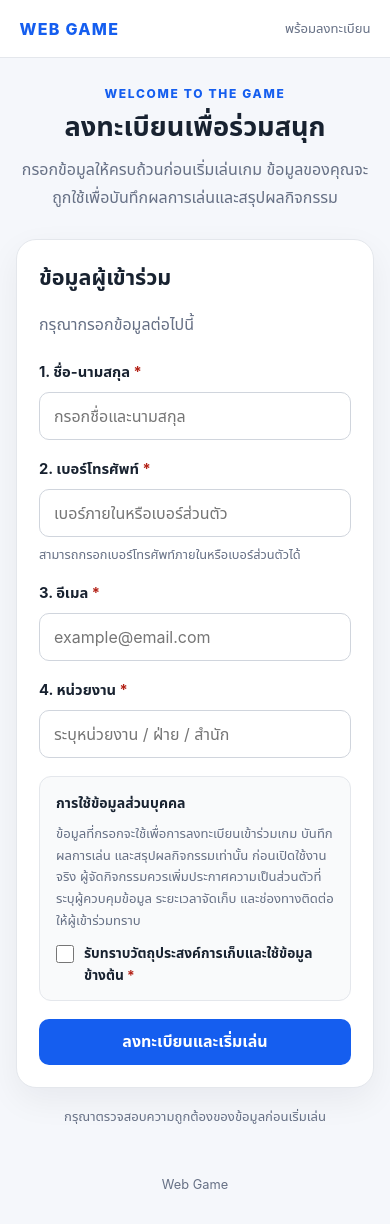
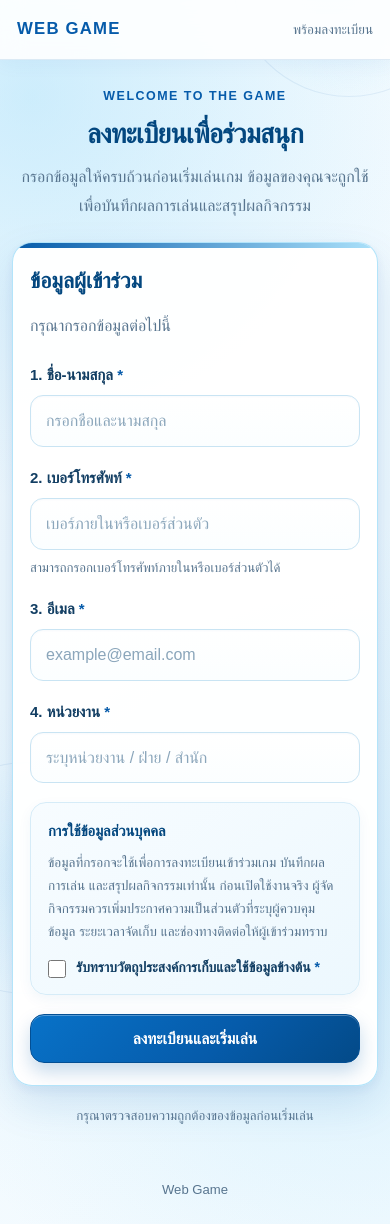
Before and after one commit to MWACIsystem/Web-Game, a plain HTML site: page index.html in a window 390 px wide. Drawn offline with Linux system fonts and the light colour scheme; a web font is replaced by a local one.

Commit message:
Update style.css

```diff
--- a/style.css
+++ b/style.css
@@ -1,121 +1,578 @@
-/* Existing game styling plus registration form styles */
+@import url('https://fonts.googleapis.com/css2?family=IBM+Plex+Sans+Thai:wght@300;400;500;600;700&display=swap');
+
 :root {
   color-scheme: light;
-  --ink: #182230;
-  --muted: #667085;
-  --line: #e4e7ec;
-  --surface: #ffffff;
-  --page: #f5f7fb;
-  --primary: #155eef;
-  --primary-dark: #004eeb;
-  --success: #067647;
-  --danger: #b42318;
-  font-family: Inter, "Noto Sans Thai", Tahoma, sans-serif;
+  --blue: #065BAA;
+  --blue-deep: #03477F;
+  --sky: #ABE1FA;
+  --sky-soft: #EFF9FF;
+  --sky-pale: #F7FCFF;
+  --ink: #123E63;
+  --muted: #58758F;
+  --line: #D5EAF6;
+  --surface: #FFFFFF;
+  --page: #F2FAFF;
+  --shadow-card: 0 18px 42px rgba(6, 91, 170, .13), 0 4px 12px rgba(6, 91, 170, .07);
+  --shadow-soft: 0 9px 22px rgba(6, 91, 170, .11);
+  --shadow-button: 0 9px 18px rgba(6, 91, 170, .22), inset 0 1px 0 rgba(255, 255, 255, .3);
+  font-family: 'IBM Plex Sans Thai', sans-serif;
 }
 
-* { box-sizing: border-box; }
-body { margin: 0; color: var(--ink); background: var(--page); min-height: 100vh; }
-button, input { font: inherit; }
-.site-header { min-height: 68px; padding: 0 clamp(18px, 5vw, 64px); display: flex; align-items: center; justify-content: space-between; background: var(--surface); border-bottom: 1px solid var(--line); }
-.brand { color: var(--primary); font-weight: 800; letter-spacing: .08em; text-decoration: none; }
-.connection-status { color: var(--muted); font-size: .82rem; }
-.page-shell { width: min(720px, calc(100% - 32px)); margin: 42px auto; }
-.hero { text-align: center; margin-bottom: 28px; }
-.eyebrow { margin: 0 0 8px; color: var(--primary); font-size: .75rem; font-weight: 800; letter-spacing: .14em; }
-h1 { margin: 0; font-size: clamp(1.7rem, 5vw, 2.5rem); line-height: 1.3; }
-.intro { max-width: 560px; margin: 12px auto 0; color: var(--muted); line-height: 1.7; }
-.panel { padding: clamp(22px, 5vw, 36px); background: var(--surface); border: 1px solid var(--line); border-radius: 20px; box-shadow: 0 12px 34px rgba(16, 24, 40, .06); }
-h2 { margin: 0 0 10px; font-size: 1.35rem; }
-.muted { color: var(--muted); line-height: 1.65; }
-.stack { display: grid; gap: 18px; margin-top: 24px; }
-.field-group { display: grid; gap: 8px; }
-label { font-size: .92rem; font-weight: 700; }
-input:not([type="checkbox"]) { width: 100%; min-height: 48px; padding: 12px 14px; border: 1px solid #d0d5dd; border-radius: 10px; outline: none; background: #fff; }
-input:focus { border-color: var(--primary); box-shadow: 0 0 0 3px rgba(21, 94, 239, .12); }
-.field-group small { color: var(--muted); font-size: .8rem; line-height: 1.5; }
-.required { color: var(--danger); }
-.privacy-note { padding: 14px 16px; border: 1px solid var(--line); border-radius: 12px; background: #f9fafb; }
-.privacy-note p { margin: 0 0 8px; color: var(--muted); font-size: .82rem; line-height: 1.65; }
-.privacy-note p strong { color: var(--ink); font-size: .88rem; }
-.consent-row { display: flex; align-items: flex-start; gap: 10px; margin-top: 12px; cursor: pointer; line-height: 1.55; }
-.consent-row input { width: 18px; height: 18px; flex: 0 0 18px; margin: 2px 0 0; accent-color: var(--primary); }
-.consent-row span { font-size: .86rem; }
-.button { min-height: 46px; padding: 11px 18px; border: 0; border-radius: 10px; font-weight: 700; cursor: pointer; transition: transform .15s ease, opacity .15s ease; }
-.button:active { transform: translateY(1px); }
-.button:disabled { opacity: .55; cursor: not-allowed; }
-.primary { color: white; background: var(--primary); }
-.primary:hover:not(:disabled) { background: var(--primary-dark); }
-.secondary { color: var(--ink); background: #eaecf0; }
-.game-meta { display: flex; justify-content: space-between; color: var(--muted); font-size: .9rem; font-weight: 700; }
-.progress-track { height: 8px; margin: 14px 0 28px; overflow: hidden; background: #eaecf0; border-radius: 999px; }
-.progress-value { height: 100%; width: 0; background: var(--primary); border-radius: inherit; transition: width .2s ease; }
-.question { min-height: 64px; line-height: 1.5; }
+* {
+  box-sizing: border-box;
+}
+
+html {
+  min-height: 100%;
+  scroll-behavior: smooth;
+}
+
+body {
+  position: relative;
+  isolation: isolate;
+  min-height: 100vh;
+  margin: 0;
+  overflow-x: hidden;
+  color: var(--ink);
+  background:
+    radial-gradient(circle at 8% 8%, rgba(171, 225, 250, .55), transparent 25rem),
+    radial-gradient(circle at 92% 78%, rgba(171, 225, 250, .38), transparent 27rem),
+    linear-gradient(145deg, #F8FCFF 0%, #EDF8FE 52%, #F7FCFF 100%);
+  font-family: 'IBM Plex Sans Thai', sans-serif;
+  line-height: 1.6;
+}
+
+body::before,
+body::after {
+  position: fixed;
+  z-index: -1;
+  width: 230px;
+  height: 230px;
+  border: 1px solid rgba(6, 91, 170, .08);
+  border-radius: 50%;
+  content: '';
+  pointer-events: none;
+}
+
+body::before {
+  top: -135px;
+  right: -75px;
+  background: radial-gradient(circle, rgba(171, 225, 250, .28), rgba(171, 225, 250, 0) 70%);
+}
+
+body::after {
+  bottom: -150px;
+  left: -90px;
+  background: radial-gradient(circle, rgba(171, 225, 250, .24), rgba(171, 225, 250, 0) 70%);
+}
+
+button,
+input {
+  font: inherit;
+}
+
+button {
+  -webkit-tap-highlight-color: transparent;
+}
+
+::selection {
+  color: #FFFFFF;
+  background: var(--blue);
+}
+
+.site-header {
+  position: relative;
+  display: flex;
+  min-height: 70px;
+  align-items: center;
+  justify-content: space-between;
+  gap: 16px;
+  padding: 12px clamp(18px, 5vw, 68px);
+  border-bottom: 1px solid rgba(6, 91, 170, .12);
+  background: rgba(255, 255, 255, .88);
+  box-shadow: 0 4px 18px rgba(6, 91, 170, .05);
+  backdrop-filter: blur(12px);
+}
+
+.brand {
+  color: var(--blue);
+  font-size: 1.05rem;
+  font-weight: 700;
+  letter-spacing: .07em;
+  text-decoration: none;
+}
+
+.connection-status {
+  max-width: 58%;
+  color: var(--muted);
+  font-size: .84rem;
+  text-align: right;
+}
+
+.page-shell {
+  width: min(760px, calc(100% - 32px));
+  margin: clamp(28px, 5vw, 54px) auto;
+}
+
+.hero {
+  margin-bottom: 28px;
+  text-align: center;
+}
+
+.eyebrow {
+  margin: 0 0 9px;
+  color: var(--blue);
+  font-size: .78rem;
+  font-weight: 700;
+  letter-spacing: .12em;
+}
+
+h1 {
+  margin: 0;
+  color: var(--blue-deep);
+  font-size: clamp(1.7rem, 5vw, 2.5rem);
+  font-weight: 700;
+  line-height: 1.3;
+  letter-spacing: -.025em;
+}
+
+.intro {
+  max-width: 590px;
+  margin: 12px auto 0;
+  color: var(--muted);
+  line-height: 1.8;
+}
+
+.panel {
+  position: relative;
+  padding: clamp(22px, 5vw, 38px);
+  overflow: hidden;
+  border: 1px solid rgba(171, 225, 250, .9);
+  border-radius: 24px;
+  background: rgba(255, 255, 255, .96);
+  box-shadow: var(--shadow-card);
+}
+
+.panel::before {
+  position: absolute;
+  top: 0;
+  right: 0;
+  left: 0;
+  height: 5px;
+  background: linear-gradient(90deg, var(--blue), var(--sky));
+  content: '';
+}
+
+h2 {
+  margin: 0 0 10px;
+  color: var(--blue-deep);
+  font-size: 1.35rem;
+  font-weight: 700;
+  line-height: 1.45;
+}
+
+.muted {
+  color: var(--muted);
+  line-height: 1.7;
+}
+
+.stack {
+  display: grid;
+  gap: 19px;
+  margin-top: 24px;
+}
+
+.field-group {
+  display: grid;
+  gap: 8px;
+}
+
+label {
+  color: var(--ink);
+  font-size: .94rem;
+  font-weight: 600;
+}
+
+input:not([type='checkbox']) {
+  width: 100%;
+  min-height: 50px;
+  padding: 12px 15px;
+  border: 1.5px solid #C9E4F3;
+  border-radius: 13px;
+  outline: none;
+  color: var(--ink);
+  background: linear-gradient(180deg, #FFFFFF, #FBFEFF);
+  box-shadow: inset 0 1px 2px rgba(6, 91, 170, .035);
+  transition: border-color .18s ease, box-shadow .18s ease, background .18s ease;
+}
+
+input:not([type='checkbox'])::placeholder {
+  color: #8BA6BB;
+}
+
+input:not([type='checkbox']):hover {
+  border-color: #9CCFEA;
+}
+
+input:not([type='checkbox']):focus {
+  border-color: var(--blue);
+  background: #FFFFFF;
+  box-shadow: 0 0 0 4px rgba(171, 225, 250, .52), 0 5px 14px rgba(6, 91, 170, .08);
+}
+
+.field-group small {
+  color: var(--muted);
+  font-size: .82rem;
+  line-height: 1.55;
+}
+
+.required {
+  color: var(--blue);
+  font-weight: 700;
+}
+
+.privacy-note {
+  padding: 16px 17px;
+  border: 1px solid #D6ECF8;
+  border-radius: 16px;
+  background: linear-gradient(145deg, #F7FCFF, #EDF8FE);
+  box-shadow: 0 5px 14px rgba(6, 91, 170, .055);
+}
+
+.privacy-note p {
+  margin: 0 0 8px;
+  color: var(--muted);
+  font-size: .84rem;
+  line-height: 1.7;
+}
+
+.privacy-note p strong {
+  color: var(--blue-deep);
+  font-size: .92rem;
+}
+
+.consent-row {
+  display: flex;
+  align-items: flex-start;
+  gap: 10px;
+  margin-top: 13px;
+  cursor: pointer;
+  line-height: 1.55;
+}
+
+.consent-row input {
+  width: 18px;
+  height: 18px;
+  flex: 0 0 18px;
+  margin: 3px 0 0;
+  accent-color: var(--blue);
+}
+
+.consent-row span {
+  font-size: .87rem;
+}
+
+.button {
+  display: inline-flex;
+  min-height: 49px;
+  align-items: center;
+  justify-content: center;
+  gap: 9px;
+  padding: 12px 21px;
+  border: 1px solid transparent;
+  border-radius: 14px;
+  font-size: .98rem;
+  font-weight: 700;
+  line-height: 1.35;
+  cursor: pointer;
+  box-shadow: var(--shadow-button);
+  transition: transform .18s ease, box-shadow .18s ease, background .18s ease, border-color .18s ease;
+}
+
+.button:focus-visible {
+  outline: 3px solid rgba(6, 91, 170, .28);
+  outline-offset: 3px;
+}
+
+.button:hover:not(:disabled) {
+  transform: translateY(-2px);
+  box-shadow: 0 13px 24px rgba(6, 91, 170, .23), inset 0 1px 0 rgba(255, 255, 255, .35);
+}
+
+.button:active:not(:disabled) {
+  transform: translateY(0);
+  box-shadow: 0 4px 10px rgba(6, 91, 170, .16);
+}
+
+.button:disabled {
+  opacity: .58;
+  cursor: not-allowed;
+  box-shadow: none;
+}
+
+.primary {
+  color: #FFFFFF;
+  border-color: #034F94;
+  background: linear-gradient(135deg, #0872C8 0%, #065BAA 58%, #034A88 100%);
+}
+
+.primary:hover:not(:disabled) {
+  background: linear-gradient(135deg, #0A7DD7 0%, #065BAA 58%, #03477F 100%);
+}
+
+.secondary {
+  color: var(--blue);
+  border-color: #B9DDF0;
+  background: linear-gradient(135deg, #FFFFFF 0%, #EAF7FE 100%);
+  box-shadow: 0 7px 16px rgba(6, 91, 170, .10), inset 0 1px 0 #FFFFFF;
+}
+
+.stack > .button,
+#nextButton,
+#playAgainButton,
+#retrySaveButton {
+  width: 100%;
+}
+
+.game-meta {
+  display: flex;
+  align-items: center;
+  justify-content: space-between;
+  gap: 12px;
+  color: var(--blue);
+  font-size: .94rem;
+  font-weight: 700;
+}
+
+.progress-track {
+  height: 11px;
+  margin: 14px 0 27px;
+  overflow: hidden;
+  border: 1px solid #D4EAF7;
+  border-radius: 999px;
+  background: #EAF6FC;
+  box-shadow: inset 0 2px 4px rgba(6, 91, 170, .08);
+}
+
+.progress-value {
+  width: 0;
+  height: 100%;
+  border-radius: inherit;
+  background: linear-gradient(90deg, #065BAA, #42A5E8, #ABE1FA);
+  box-shadow: 0 1px 5px rgba(6, 91, 170, .2);
+  transition: width .28s ease;
+}
+
+.question {
+  min-height: 64px;
+  margin: 0;
+  padding: 18px 20px;
+  border: 1px solid #D9EDF8;
+  border-radius: 17px;
+  color: var(--blue-deep);
+  background: linear-gradient(145deg, #FFFFFF, #F1FAFF);
+  box-shadow: 0 7px 18px rgba(6, 91, 170, .08);
+  line-height: 1.55;
+}
+
 .answers {
   display: grid;
   grid-template-columns: repeat(2, minmax(0, 1fr));
-  gap: 14px;
-  margin-top: 20px;
+  gap: 15px;
+  margin-top: 21px;
 }
+
 .answer-button {
   display: flex;
+  width: 100%;
+  min-width: 0;
+  min-height: 132px;
   align-items: center;
   justify-content: center;
-  width: 100%;
-  min-width: 0;
-  aspect-ratio: 1 / 1;
-  padding: 10px;
+  padding: 12px;
   overflow: hidden;
+  border: 2px solid #D4EAF7;
+  border-radius: 18px;
   color: var(--ink);
-  background: #fff;
-  border: 2px solid var(--line);
-  border-radius: 16px;
+  background: linear-gradient(145deg, #FFFFFF 0%, #F5FBFF 100%);
+  box-shadow: 0 8px 18px rgba(6, 91, 170, .10), 0 2px 5px rgba(6, 91, 170, .05);
   cursor: pointer;
-  transition: border-color .15s ease, background .15s ease, transform .15s ease;
+  transition: transform .18s ease, border-color .18s ease, background .18s ease, box-shadow .18s ease;
 }
-.answer-button:hover:not(:disabled) {
-  border-color: var(--primary);
-  background: #f8faff;
-  transform: translateY(-2px);
-}
-.answer-button:focus-visible {
-  outline: 3px solid rgba(21, 94, 239, .28);
-  outline-offset: 2px;
-}
-.answer-button:disabled { cursor: default; opacity: 1; }
-.answer-button.correct { border-color: #12b76a; background: #ecfdf3; }
-.answer-button.incorrect { border-color: #f04438; background: #fef3f2; }
-.answer-text {
-  padding: 16px;
-  font-size: clamp(.95rem, 2.8vw, 1.1rem);
-  font-weight: 700;
-  line-height: 1.45;
+
+/* Text options use a compact card; image options remain square. */
+.answer-button.answer-text {
+  min-height: 112px;
+  padding: 17px;
+  aspect-ratio: auto;
+  font-size: clamp(.95rem, 2.7vw, 1.1rem);
+  font-weight: 600;
+  line-height: 1.55;
   text-align: center;
   overflow-wrap: anywhere;
 }
+
+.answer-button:not(.answer-text) {
+  aspect-ratio: 1 / 1;
+}
+
+.answer-button:hover:not(:disabled) {
+  transform: translateY(-4px);
+  border-color: #69B8E8;
+  background: linear-gradient(145deg, #FFFFFF, #EAF7FE);
+  box-shadow: 0 14px 25px rgba(6, 91, 170, .16), 0 4px 9px rgba(6, 91, 170, .07);
+}
+
+.answer-button:focus-visible {
+  outline: 3px solid rgba(6, 91, 170, .28);
+  outline-offset: 3px;
+}
+
+.answer-button:disabled {
+  cursor: default;
+  opacity: 1;
+}
+
+.answer-button.correct {
+  border-color: var(--blue);
+  background: linear-gradient(145deg, #FFFFFF, #DFF3FD);
+  box-shadow: 0 0 0 3px rgba(171, 225, 250, .7), 0 10px 22px rgba(6, 91, 170, .16);
+}
+
+.answer-button.incorrect {
+  border-color: #8FB8D3;
+  background: #F1F8FC;
+  box-shadow: inset 0 0 0 1px rgba(6, 91, 170, .05);
+}
+
 .answer-image {
   display: block;
   width: 100%;
   height: 100%;
+  min-height: 0;
+  border-radius: 11px;
   object-fit: contain;
-  border-radius: 10px;
 }
+
 .answer-button.image-error {
-  border-color: var(--danger);
-  background: #fef3f2;
+  border-color: var(--blue);
+  background: #F1F8FC;
 }
-@media (max-width: 420px) {
-  .answers { gap: 9px; }
-  .answer-button { padding: 7px; border-radius: 12px; }
+
+.feedback {
+  min-height: 28px;
+  margin: 17px 0 9px;
+  color: var(--muted);
+  font-weight: 600;
+  line-height: 1.55;
 }
-.feedback { min-height: 26px; margin: 16px 0 8px; font-weight: 700; }
-.feedback.good { color: var(--success); }
-.feedback.bad { color: var(--danger); }
-.result-score { margin: 18px 0 6px; color: var(--primary); font-size: clamp(2rem, 8vw, 3rem); font-weight: 800; }
-.notice { margin: 18px 4px 0; color: var(--muted); font-size: .82rem; line-height: 1.6; text-align: center; }
-.site-footer { padding: 22px; color: var(--muted); text-align: center; font-size: .8rem; }
-.hidden { display: none !important; }
-@media (max-width: 520px) {
-  .page-shell { margin: 28px auto; }
-  .site-header { min-height: 58px; }
-  .connection-status { max-width: 55%; text-align: right; }
+
+.feedback.good {
+  color: var(--blue);
 }
+
+.feedback.bad {
+  color: #52718C;
+}
+
+.result-score {
+  margin: 18px 0 8px;
+  color: var(--blue);
+  font-size: clamp(2.2rem, 8vw, 3.2rem);
+  font-weight: 700;
+  line-height: 1.2;
+  text-shadow: 0 4px 14px rgba(6, 91, 170, .13);
+}
+
+#resultTitle {
+  color: var(--blue-deep);
+}
+
+#saveStatus {
+  padding: 12px 14px;
+  border: 1px solid #D6ECF8;
+  border-radius: 13px;
+  background: #F4FAFE;
+}
+
+.notice {
+  margin: 19px 4px 0;
+  color: var(--muted);
+  font-size: .83rem;
+  line-height: 1.7;
+  text-align: center;
+}
+
+.site-footer {
+  padding: 24px 18px;
+  color: var(--muted);
+  font-size: .82rem;
+  text-align: center;
+}
+
+.hidden {
+  display: none !important;
+}
+
+@media (max-width: 560px) {
+  .site-header {
+    min-height: 60px;
+    padding: 10px 17px;
+  }
+
+  .page-shell {
+    width: min(100% - 24px, 760px);
+    margin: 27px auto;
+  }
+
+  .hero {
+    margin-bottom: 21px;
+  }
+
+  .panel {
+    padding: 22px 17px;
+    border-radius: 20px;
+  }
+
+  .answers {
+    gap: 10px;
+  }
+
+  .answer-button {
+    min-height: 110px;
+    padding: 8px;
+    border-radius: 14px;
+  }
+
+  .answer-button.answer-text {
+    min-height: 100px;
+    padding: 12px 9px;
+    font-size: .92rem;
+  }
+
+  .answer-image {
+    border-radius: 8px;
+  }
+}
+
+@media (max-width: 360px) {
+  .answers {
+    gap: 8px;
+  }
+
+  .answer-button.answer-text {
+    min-height: 94px;
+    font-size: .86rem;
+  }
+}
+
+@media (prefers-reduced-motion: reduce) {
+  *,
+  *::before,
+  *::after {
+    scroll-behavior: auto !important;
+    transition-duration: .01ms !important;
+    animation-duration: .01ms !important;
+    animation-iteration-count: 1 !important;
+  }
+}
```
